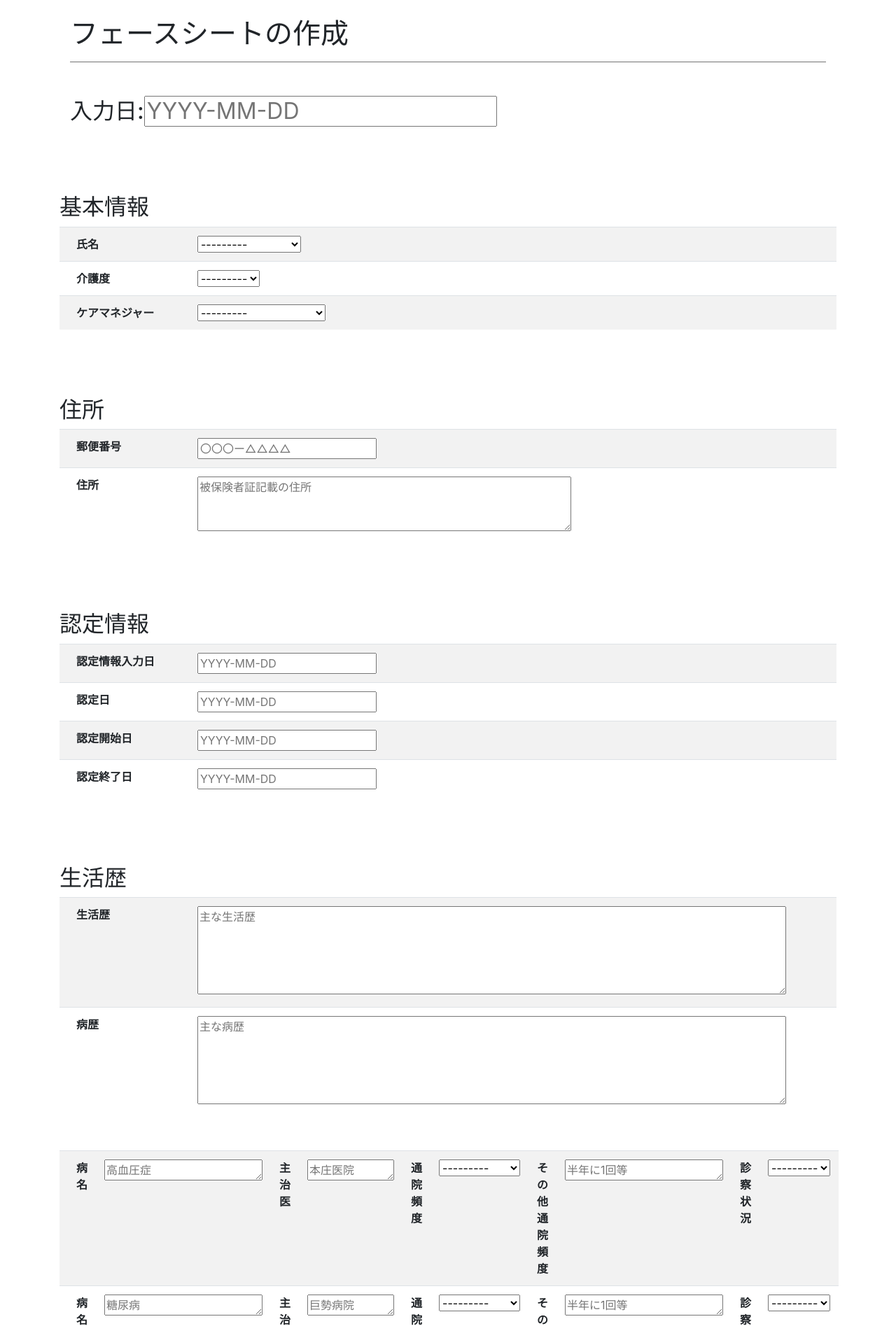
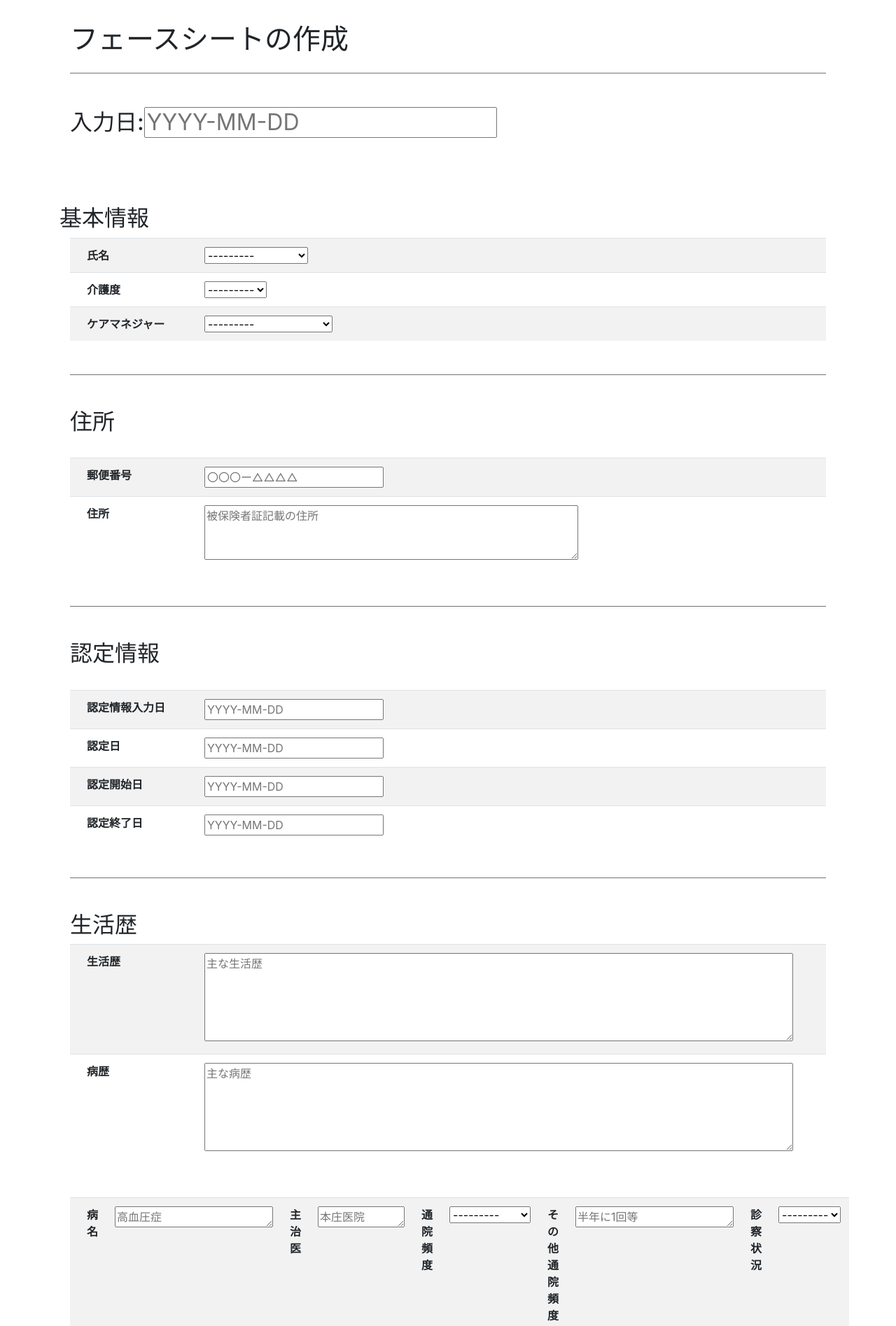
Before and after one commit to busho100/hana_assess_dep, a Django app: page /hana_cm/attributes/create/ in a window 1280 px wide. Shown: the part 56-1951 px from the top of the page at 70% size. Run offline with Django 4.2, Linux system fonts and the light colour scheme; a user stored in the database is signed in; tables that the repository leaves empty hold one stand-in row (values such as "Sample post"); lists and menus that the app fills with data are empty; some libraries are stand-ins or nearby versions.

Commit message:
_form.htmlのclass='row'を各テーブルに配置

```diff
--- a/hana_cm/templates/hana_cm/riyoushaattributes_form.html
+++ b/hana_cm/templates/hana_cm/riyoushaattributes_form.html
@@ -2,7 +2,7 @@
 {% block content %}
 <div class='container-fluid'>
 
-<h1>フェースシートの{{ object|yesno:'更新,作成' }}</h1>
+<h1 class='py-2' " >フェースシートの{{ object|yesno:'更新,作成' }}</h1>
 
 <form action='' method='post'>
     {% csrf_token %}
@@ -14,16 +14,16 @@
     <h2 class='my-5'>入力日:{{form.nyuuryoku_date}}</h2>
     <div class='row'>
     <h2 class='mt-5'>基本情報</h2>
-
+    </div>
         {% comment %} {% for field in form %} {% endcomment %}
 
         <table class='table table-striped table-hover mb-5 '>
 
-
+            <div class='row'>
                 <tr><th class='px-4 col-sm-2'>{{form.name.label}}</th><td >{{form.name}}</td></tr>
                 <tr><th class='px-4 col-sm-2'>{{form.kaigodo.label}}</th><td>{{form.kaigodo }}</td></tr>
                 <tr><th class='px-4 col-sm-2'>{{form.cm_name.label}}</th><td >{{form.cm_name}}</td></tr>
-
+            </div>
 
             {% comment %} <tr><th>{{ form.cm_name.label}}</th>　<td>{{ form.cm_name}}</td></tr>
             <tr><th>{{ form.birth_day.label}}</th>　<td>{{ form.birth_day}}</td></tr>{% endcomment %}
@@ -38,10 +38,10 @@
 
         <h2 class='mt-5'>住所</h2>
         <table class='table table-striped table-hover mb-5'>
-
+            <div class='row'>
                 <tr><th class='px-4 col-sm-2'>{{form.post_no.label}}</th>　<td>{{form.post_no}}</td></tr>
                 <tr><th class='px-4 col-sm-2'>{{form.adress.label}}</th>　<td>{{form.adress }}</td></tr>
-        {% comment %} {% for field in form %} {% endcomment %}
+            </div>
         </table>
 
 
@@ -50,11 +50,12 @@
 
         <h2 class='mt-5'>認定情報</h2>
             <table class='table table-striped table-hover mb-5'>
+                <div class="row">
                     <tr><th class='px-4 col-sm-2'>{{form.youkaigodo_nyuuryokuDate.label}}</th>　<td>{{form.youkaigodo_nyuuryokuDate}}</td></tr>
                     <tr><th class='px-4 col-sm-2'>{{form.nintei_date.label}}</th>　<td>{{form.nintei_date }}</td></tr>
                     <tr><th class='px-4 col-sm-2'>{{form.start_date.label}}</th>　<td>{{form.start_date}}</td></tr>
                     <tr><th class='px-4 col-sm-2'>{{form.end_date.label}}</th>　<td>{{form.end_date }}</td></tr>
-        {% comment %} {% for field in form %} {% endcomment %}
+                </div>
             </table>
 
 
@@ -63,10 +64,13 @@
 
         <h2 class='mt-5'>生活歴</h2>
             <table class='table table-striped table-hover mb-5'>
+                <div class="row">
                     <tr><th class='px-4 col-sm-2'>{{form.life_history.label}}</th><td>{{form.life_history}}</td></tr>
                     <tr><th class='px-4 col-sm-2'>{{form.disease_history.label}}</th><td>{{form.disease_history}}</td></tr>
+                </div>
             </table>
             <table class='table table-striped table-hover mb-5'>
+                <div class='row'>
                     <tr ><th class='pl-4'>{{form.desease_name.label}}</th><td>{{form.desease_name}}</td>
                     <th>{{form.primary_care_doctor.label}}</th><td>{{form.primary_care_doctor}}</td>
                     <th>{{form.frequency.label}}</th><td>{{form.frequency}}</td>
@@ -82,11 +86,9 @@
                     <th>{{form.frequency3.label}}</th><td>{{form.frequency3}}</td>
                     <th>{{form.othe_frequency3.label}}</th><td>{{form.othe_frequency3}}</td>
                     <th>{{form.examination_status3.label}}</th><td>{{form.examination_status3}}</td> </tr>
-        {% comment %} {% for field in form %} {% endcomment %}
+                </div>
             </table>
-        <table class='table table-striped table-hover'>
 
-        </table>
 
 
     <hr size="200%"   noshade>
@@ -94,13 +96,14 @@
 
         <h2 class='mt-5'>主訴</h2>
             <table class='table table-striped table-hover mb-5'>
+                <div class='row'>
                     <tr><th class='px-4 col-sm-2'>{{form.huso_honninn.label}}</th><td>{{form.huso_honninn}}</td></tr>
                     <tr><th class='px-4 col-sm-2'>{{form.shuso_family.label}}</th><td>{{form.shuso_family }}</td></tr>
                     <tr><th class='px-4 col-sm-2'>{{form.family_situation.label}}</th><td>{{form.family_situation }}</td></tr>
 
                     <hr>
                     <table class='table table-striped table-hover'>
-        <tr><th class='pl-4'>{{form.family_name.label}}</th><td>{{form.family_name }}</td>
+                    <tr><th class='pl-4 col-sm-1'>{{form.family_name.label}}</th><td>{{form.family_name }}</td>
                     <th>{{form.family_relationship.label}}</th><td>{{form.family_relationship }}</td>
                     <th>{{form.family_phone.label}}</th><td>{{form.family_phone }}</td></tr>
                     <tr><th class='pl-4'>{{form.family_name2.label}}</th><td>{{form.family_name2 }}</td>
@@ -109,7 +112,7 @@
                     <tr><th class='pl-4'>{{form.family_name3.label}}</th><td>{{form.family_name3 }}</td>
                     <th>{{form.family_relationship3.label}}</th><td>{{form.family_relationship3 }}</td>
                     <th>{{form.family_phone3.label}}</th><td>{{form.family_phone3 }}</td></tr>
-        {% comment %} {% for field in form %} {% endcomment %}
+                </div>
             </table>
 
 
@@ -118,9 +121,10 @@
 
         <h2 class='mt-5'>障害自立度</h2>
             <table class='table table-striped table-hover mb-5'>
+                <div class='row'>
                     <tr><th class='px-4 col-sm-2'>{{form.shougai_koureisha.label}}</th><td class='col-sm-2'>{{form.shougai_koureisha}}</td>
                     <th class='col-sm-2'>{{form.ninchisho_koureisha.label}}</th><td class='col-sm-2'>{{form.ninchisho_koureisha }}</td></tr>
-        {% comment %} {% for field in form %} {% endcomment %}
+                </div>
             </table>
 
 
@@ -130,9 +134,11 @@
 
         <h2 class='mt-5'>社会保険</h2>
             <table class='table table-striped table-hover mb-5'>
+                <div class='row'>
                     <tr><th class='px-4 col-1'>{{form.medical_insurance.label}}</th><td class='col-1'>{{form.medical_insurance}}</td>
                     <th class='col-1'>{{form.pension_insurance.label}}</th><td class='col-1'>{{form.pension_insurance}}</td>
                     <th class='col-1'>{{form.disability_notebook.label}}</th><td class='col-1'>{{form.disability_notebook}}</td></tr>
+                </div>
             </table>
 
 
@@ -142,20 +148,24 @@
 
         <h2 class='mt-5'>現在利用しているサービス</h2>
             <table class='table table-striped table-hover mb-5'>
+                <div class='row'>
                     <tr><th class='px-4 col-sm-2'>{{form.current_service.label}}</th><td>{{form.current_service}}</td></tr>
+                </div>
             </table>
 
 
 
 
-    <button type='submit' class='submit'>{{object|yesno:'更新,作成'}}</button>
+
     {% comment %} <button type='submit'  class='submit' name="button_1">上書き</button>  {% endcomment %}
 </form>
-</div>
+<button type='submit' class='submit'>{{object|yesno:'更新,作成'}}</button>
+
 <div>
+
     <a href='JavaScript:history.back()'>&lt;戻る</a>
-</div>
 </div>
 
 
+
 {% endblock %}
```
Also changed, not shown: hana_cm/templates/hana_cm/riyoushaattributes_list.html (+3 -5 lines). Lines whose indentation alone changed are shown as unchanged.
